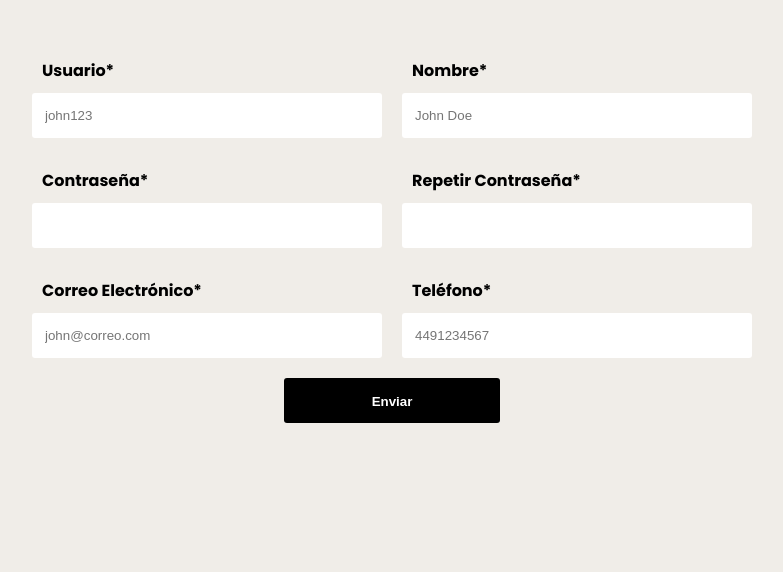
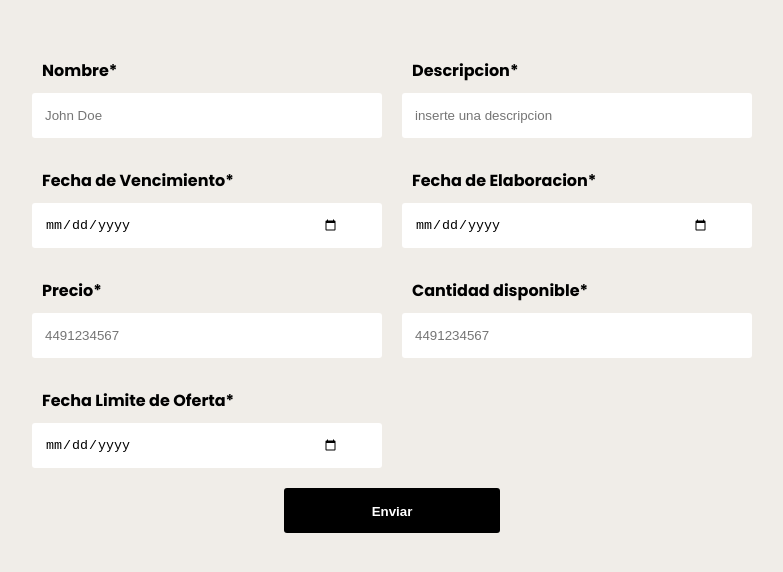
Before and after one commit to melrodriguez1133/FOOD-OFFER-Frontend, a React (Create React App) app: page / in a window 1280 px wide. Shown: the top 572 px of the page, without its empty margins (248-1031 px from the left). Built offline with nearby package versions, Linux system fonts and the light colour scheme.

Commit message:
"label bases"

```diff
--- a/src/App.js
+++ b/src/App.js
@@ -5,56 +5,41 @@ import { faExclamationTriangle } from '@fortawesome/free-solid-svg-icons';
 import Input from './componentes/Input';
 
 const App = () => {
-	const [usuario, cambiarUsuario] = useState({campo: '', valido: null});
 	const [nombre, cambiarNombre] = useState({campo: '', valido: null});
+	const [descripcion, cambiarDescripcion] = useState({campo: '', valido: null});
+	const [fechaVencimiento, cambiarFechaVencimento] = useState({campo: '', valido: null});
 	const [password, cambiarPassword] = useState({campo: '', valido: null});
 	const [password2, cambiarPassword2] = useState({campo: '', valido: null});
 	const [correo, cambiarCorreo] = useState({campo: '', valido: null});
 	const [telefono, cambiarTelefono] = useState({campo: '', valido: null});
-	const [terminos, cambiarTerminos] = useState(false);
 	const [formularioValido, cambiarFormularioValido] = useState(null);
 
 	const expresiones = {
-		usuario: /^[a-zA-Z0-9_-]{4,16}$/, // Letras, numeros, guion y guion_bajo
-		nombre: /^[a-zA-ZÀ-ÿ\s]{1,40}$/, // Letras y espacios, pueden llevar acentos.
+		nombre: /^[a-zA-ZÀ-ÿ\s]{4,16}$/, // Letras y espacios, pueden llevar acentos.
+		descripcion: /^[a-zA-ZÀ-ÿ\s]{25,250}$/, // Letras y espacios, pueden llevar acentos.
+		fechaVencimiento:/([0-2][0-9]|3[0-1])(\/|-)(){25,250}$/,// 7 a 14 numeros.
 		password: /^.{4,12}$/, // 4 a 12 digitos.
 		correo: /^[a-zA-Z0-9_.+-]+@[a-zA-Z0-9-]+\.[a-zA-Z0-9-.]+$/,
 		telefono: /^\d{7,14}$/ // 7 a 14 numeros.
 	}
 
-	const validarPassword2 = () => {
-		if(password.campo.length > 0){
-			if(password.campo !== password2.campo){
-				cambiarPassword2((prevState) => {
-					return {...prevState, valido: 'false'}
-				});
-			} else {
-				cambiarPassword2((prevState) => {
-					return {...prevState, valido: 'true'}
-				});
-			}
-		}
-	}
-
-	const onChangeTerminos = (e) => {
-		cambiarTerminos(e.target.checked);
-	}
 
 	const onSubmit = (e) => {
 		e.preventDefault();
 
 		if(
-			usuario.valido === 'true' &&
 			nombre.valido === 'true' &&
+			descripcion.valido === 'true' &&
+			fechaVencimiento.valido === 'true' &&
 			password.valido === 'true' &&
 			password2.valido === 'true' &&
 			correo.valido === 'true' &&
-			telefono.valido === 'true' &&
-			terminos
+			telefono.valido === 'true'
 		){
 			cambiarFormularioValido(true);
-			cambiarUsuario({campo: '', valido: ''});
 			cambiarNombre({campo: '', valido: null});
+			cambiarDescripcion({campo: '', valido: null});
+			cambiarFechaVencimento({campo: '', valido: null});
 			cambiarPassword({campo: '', valido: null});
 			cambiarPassword2({campo: '', valido: 'null'});
 			cambiarCorreo({campo: '', valido: null});
@@ -70,16 +55,6 @@ const App = () => {
 		<main>
 			<Formulario action="" onSubmit={onSubmit}>
 				<Input
-					estado={usuario}
-					cambiarEstado={cambiarUsuario}
-					tipo="text"
-					label="Usuario*"
-					placeholder="john123"
-					name="usuario"
-					leyendaError="El usuario tiene que ser de 4 a 16 dígitos y solo puede contener numeros, letras y guion bajo."
-					expresionRegular={expresiones.usuario}
-				/>
-				<Input
 					estado={nombre}
 					cambiarEstado={cambiarNombre}
 					tipo="text"
@@ -90,44 +65,64 @@ const App = () => {
 					expresionRegular={expresiones.nombre}
 				/>
 				<Input
-					estado={password}
-					cambiarEstado={cambiarPassword}
-					tipo="password"
-					label="Contraseña*"
-					name="password1"
-					leyendaError="La contraseña tiene que ser de 4 a 12 dígitos."
-					expresionRegular={expresiones.password}
+					estado={descripcion}
+					cambiarEstado={cambiarDescripcion}
+					tipo="text"
+					label="Descripcion*"
+					placeholder="inserte una descripcion"
+					name="descripcion"
+					leyendaError="El nombre solo puede contener letras y espacios."
+					expresionRegular={expresiones.descripcion}
 				/>
 				<Input
-					estado={password2}
-					cambiarEstado={cambiarPassword2}
-					tipo="password"
-					label="Repetir Contraseña*"
-					name="password2"
-					leyendaError="Ambas contraseñas deben ser iguales."
-					funcion={validarPassword2}
+					estado={fechaVencimiento}
+					cambiarEstado={cambiarFechaVencimento}
+					tipo="date"
+					label="Fecha de Vencimiento*"
+					name="fechaVencimiento"
+					leyendaError="solo debe ingresar una fecha"
+					expresionRegular={expresiones.fechaVencimiento}
 				/>
 				<Input
-					estado={correo}
-					cambiarEstado={cambiarCorreo}
-					tipo="email"
-					label="Correo Electrónico*"
-					placeholder="john@correo.com"
-					name="correo"
-					leyendaError="El correo solo puede contener letras, numeros, puntos, guiones y guion bajo."
-					expresionRegular={expresiones.correo}
+					estado={nombre}
+					cambiarEstado={cambiarNombre}
+					tipo="date"
+					label="Fecha de Elaboracion*"
+					placeholder="John Doe"
+					name="usuario"
+					leyendaError="El nombre solo puede contener letras y espacios."
+					expresionRegular={expresiones.nombre}
 				/>
 				<Input
 					estado={telefono}
 					cambiarEstado={cambiarTelefono}
 					tipo="text"
-					label="Teléfono*"
+					label="Precio*"
 					placeholder="4491234567"
 					name="telefono"
 					leyendaError="El telefono solo puede contener numeros y el maximo son 14 dígitos."
 					expresionRegular={expresiones.telefono}
 				/>
-
+				<Input
+					estado={telefono}
+					cambiarEstado={cambiarTelefono}
+					tipo="text"
+					label="Cantidad disponible*"
+					placeholder="4491234567"
+					name="telefono"
+					leyendaError="El telefono solo puede contener numeros y el maximo son 14 dígitos."
+					expresionRegular={expresiones.telefono}
+				/>
+				<Input
+					estado={nombre}
+					cambiarEstado={cambiarNombre}
+					tipo="date"
+					label="Fecha Limite de Oferta*"
+					placeholder="John Doe"
+					name="usuario"
+					leyendaError="El nombre solo puede contener letras y espacios."
+					expresionRegular={expresiones.nombre}
+				/>
 
 
 
```
